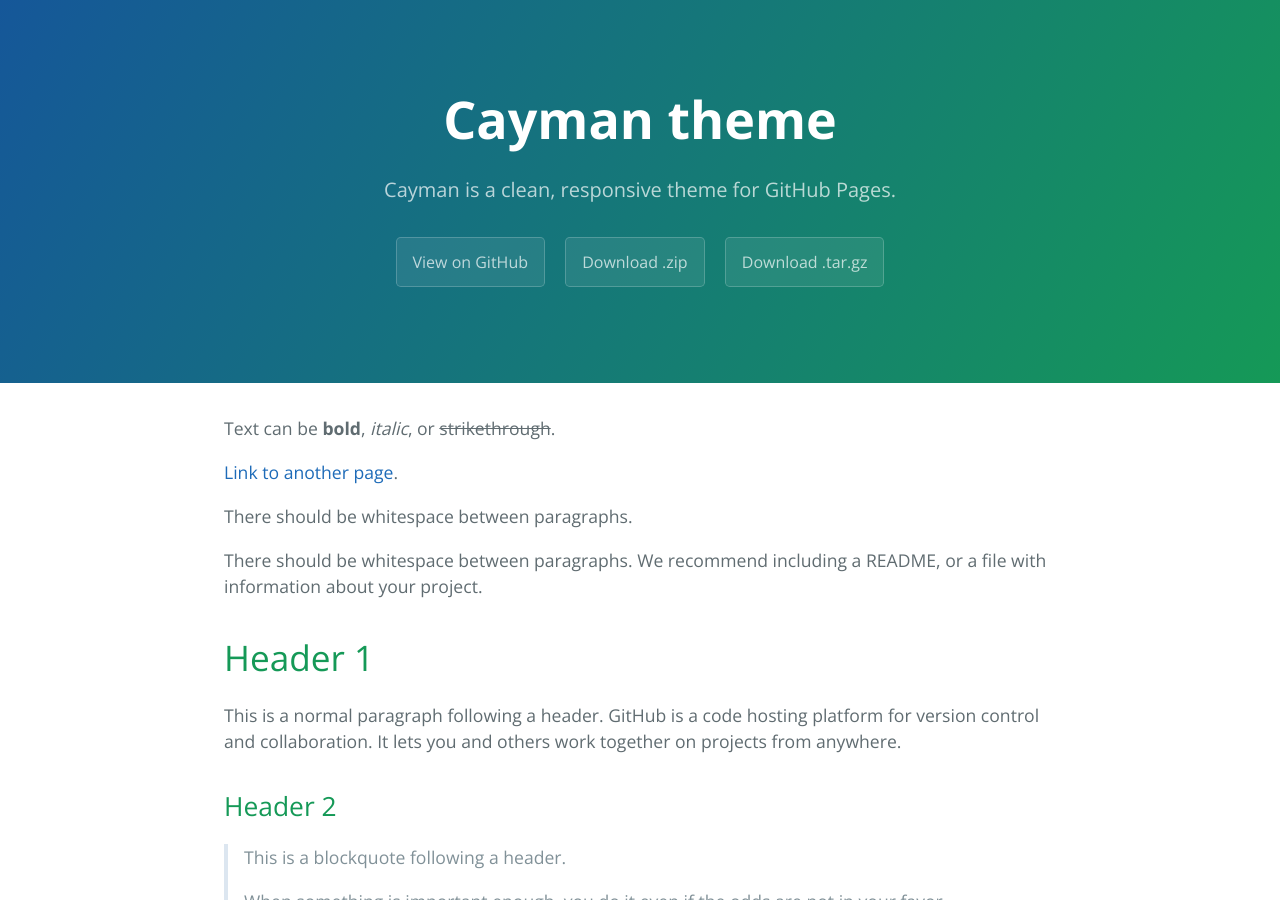
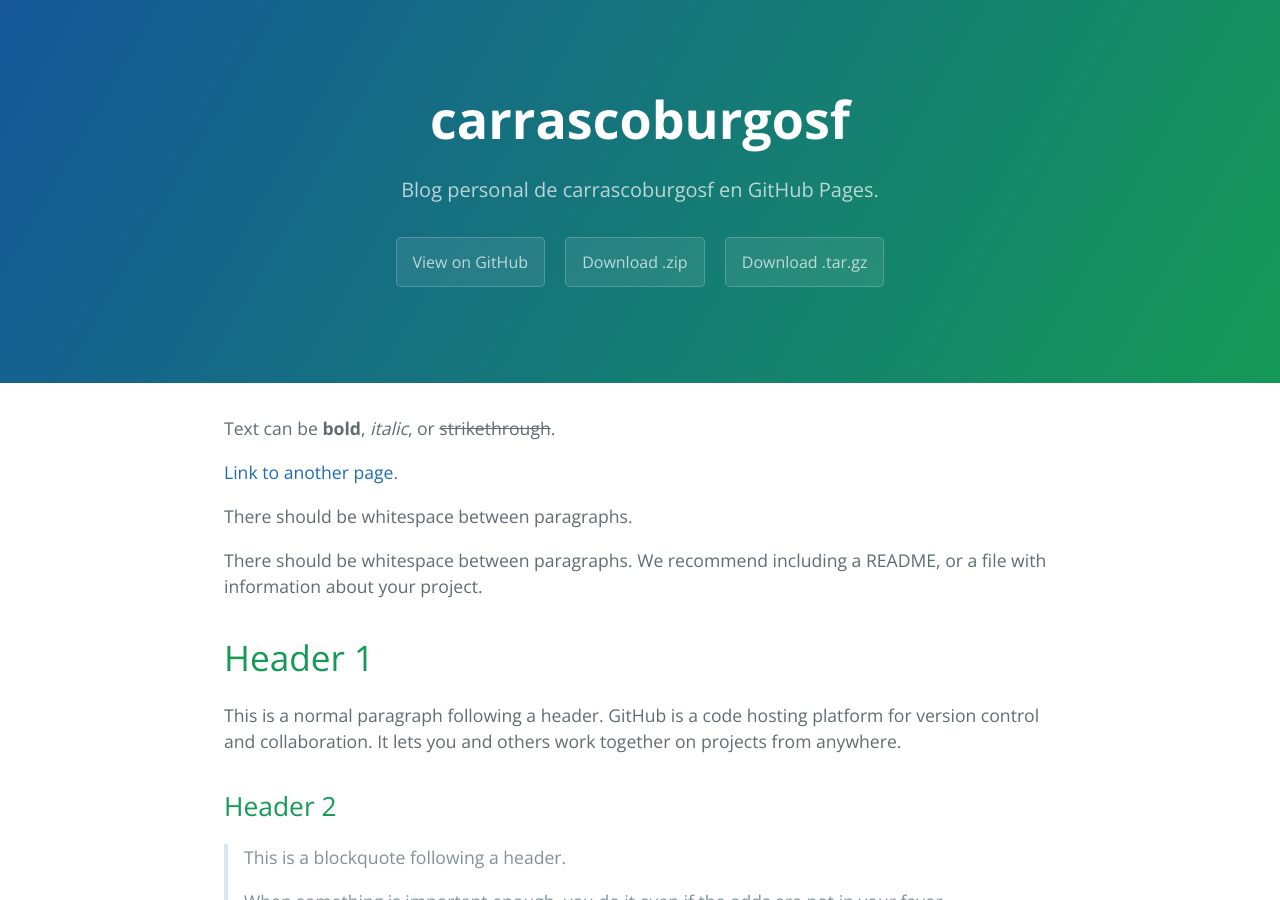
Before and after one commit to carrascoburgosf/carrascoburgosf, a Jekyll site: the page built from index.md, in a window 1280 px wide and 900 px high. Built offline with Jekyll 4.4.1, drawn with Linux system fonts in a browser that asks for light colours.

Commit message:
Update _config.yml

```diff
--- a/_config.yml
+++ b/_config.yml
@@ -1,5 +1,5 @@
-title: Cayman theme
-description: Cayman is a clean, responsive theme for GitHub Pages.
+title: carrascoburgosf
+description: Blog personal de carrascoburgosf en GitHub Pages.
 show_downloads: true
 google_analytics:
 theme: jekyll-theme-cayman
```
